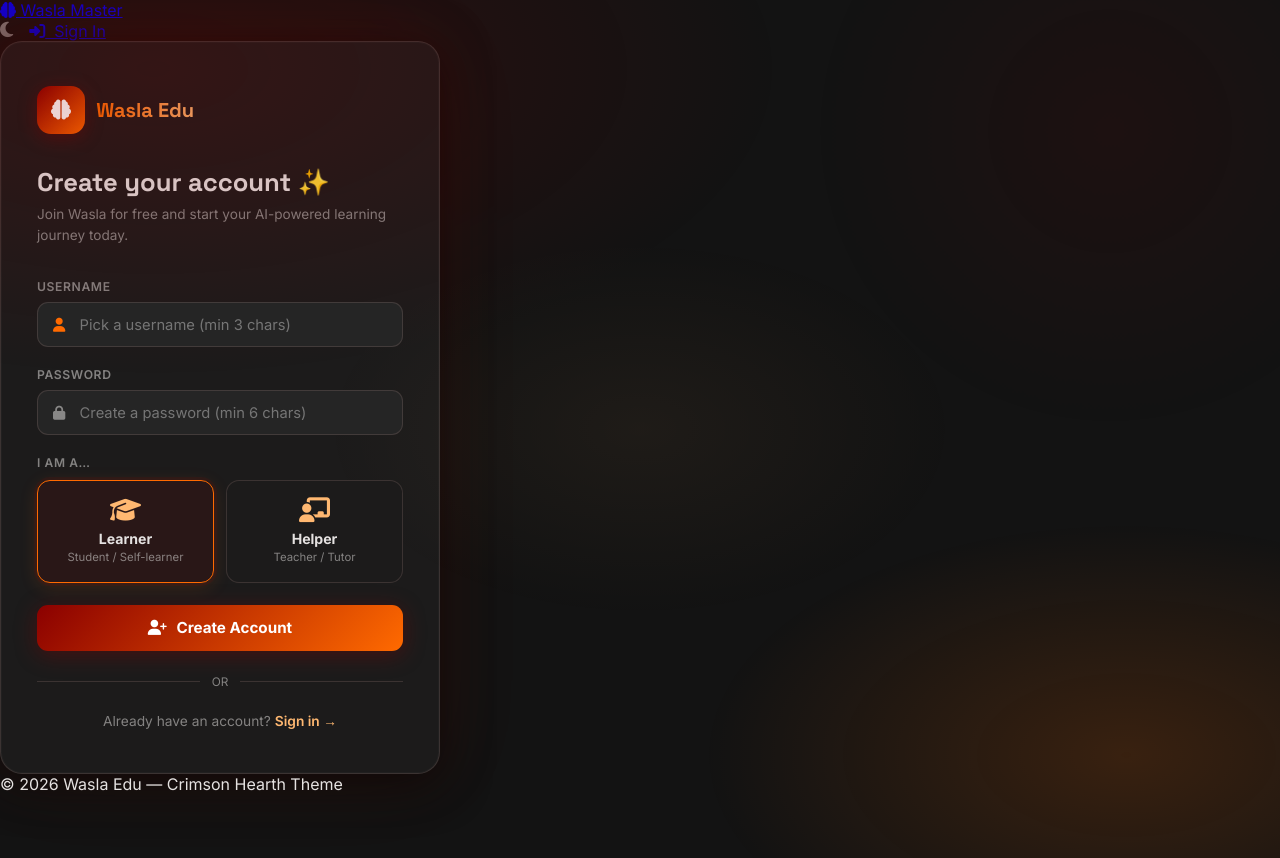
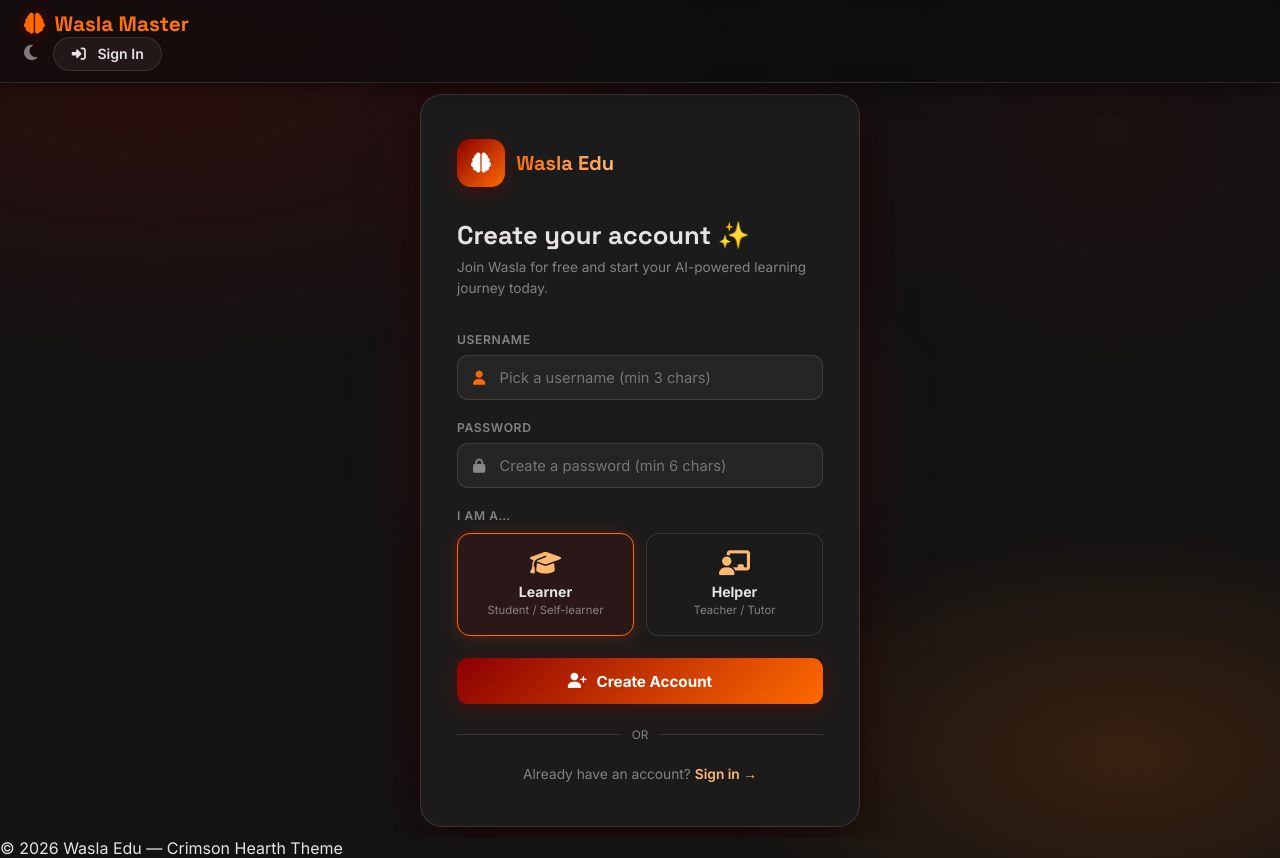
Before and after one commit to blackeagle686/edu_chatbot, a FastAPI app: page /register in a window 1280 px wide. Run offline with FastAPI, Linux system fonts and the light colour scheme; parts of the project's set-up code (start-up, migrations or seed data) failed here and were passed over; some libraries are stand-ins or nearby versions.

Commit message:
Clean Frontend

```diff
--- a/EducationalChatbot/static/style.css
+++ b/EducationalChatbot/static/style.css
@@ -165,7 +165,7 @@ body::after {
 
 .navbar-brand {
     font-family: 'Space Grotesk', sans-serif;
-    font-size: 1.25rem;
+    font-size: 1.3rem;
     font-weight: 800;
     background: var(--grad-w);
     -webkit-background-clip: text;
@@ -180,7 +180,7 @@ body::after {
 .navbar-brand i {
     -webkit-text-fill-color: initial;
     color: var(--secondary);
-    filter: drop-shadow(0 0 8px var(--primary));
+    filter: drop-shadow(0 0 8px rgba(139, 0, 0, 0.6));
 }
 
 .navbar-tagline {
@@ -757,67 +757,17 @@ body::after {
 }
 
 /* ── Generated DOCUMENT XML blocks ───────────────────────── */
-document {
-    display: block;
-    background: rgba(139, 0, 0, 0.05);
-    border-left: 4px solid var(--secondary);
-    padding: 1.5rem;
-    margin: 1.25rem 0;
-    border-radius: 0 var(--r-md) var(--r-md) 0;
-    box-shadow: 0 4px 20px rgba(139, 0, 0, 0.12);
+/* ── Auth Layout ──────────────────────────────────────────── */
+.auth-main {
+    flex: 1;
+    display: flex;
+    align-items: center;
+    justify-content: center;
+    padding: 2.5rem 1.5rem;
+    overflow-y: auto;
+    min-height: 0;
     position: relative;
-}
-
-document::before {
-    content: '📄 GENERATED DOCUMENT';
-    display: block;
-    font-size: 0.70rem;
-    font-weight: 700;
-    color: var(--secondary);
-    letter-spacing: 1.5px;
-    margin-bottom: 1rem;
-    text-transform: uppercase;
-}
-
-document title {
-    display: block;
-    font-size: 1.55rem;
-    font-weight: 700;
-    color: var(--txt-1);
-    border-bottom: 1px solid var(--brd-s);
-    padding-bottom: 0.5rem;
-    margin-bottom: 0.4rem;
-}
-
-document subtitle {
-    display: block;
-    font-size: 1.05rem;
-    font-weight: 600;
-    color: var(--tertiary);
-    margin-bottom: 1.2rem;
-}
-
-document introduction,
-document benefits,
-document conclusion,
-document section {
-    display: block;
-    margin-top: 1rem;
-    padding: 1.15rem;
-    background: rgba(14, 14, 14, 0.3);
-    border-radius: var(--r-sm);
-    border: 1px solid var(--brd);
-}
-
-document para {
-    display: block;
-    margin-bottom: 0.9rem;
-    line-height: 1.72;
-    color: var(--txt-var);
-}
-
-document para:last-child {
-    margin-bottom: 0;
+    z-index: 1;
 }
 
 /* ── Responsive ───────────────────────────────────────────── */
@@ -1084,38 +1034,30 @@ label.lbl {
     left: 0;
     right: 0;
     z-index: 100;
-    background: rgba(14, 14, 14, .78);
-    backdrop-filter: blur(24px) saturate(180%);
-    -webkit-backdrop-filter: blur(24px) saturate(180%);
-    border-bottom: 1px solid var(--brd);
     padding: 0.85rem 2rem;
-    display: flex;
-    align-items: center;
-    justify-content: space-between;
 }
 
-[data-theme="light"] .lp-nav {
-    background: rgba(255, 255, 255, 0.82);
+/* ── Nav Pill ───────────────────────────────────────────── */
+.nav-pill {
+    display: inline-flex;
+    align-items: center;
+    gap: 0.5rem;
+    padding: 0.45rem 1.1rem;
+    background: rgba(255, 255, 255, 0.05);
+    border: 1px solid var(--brd);
+    border-radius: 50px;
+    color: var(--txt-1);
+    font-size: 0.88rem;
+    font-weight: 600;
+    text-decoration: none;
+    transition: all var(--ease);
 }
 
-.lp-brand {
-    font-family: 'Space Grotesk', sans-serif;
-    font-size: 1.3rem;
-    font-weight: 800;
-    background: var(--grad-w);
-    -webkit-background-clip: text;
-    -webkit-text-fill-color: transparent;
-    background-clip: text;
-    display: flex;
-    align-items: center;
-    gap: 0.55rem;
-    text-decoration: none;
-}
-
-.lp-brand i {
-    -webkit-text-fill-color: initial;
-    color: var(--secondary);
-    filter: drop-shadow(0 0 8px rgba(139, 0, 0, .6));
+.nav-pill:hover {
+    background: rgba(139, 0, 0, 0.15);
+    border-color: var(--secondary);
+    color: var(--tertiary);
+    transform: translateY(-1px);
 }
 
 .lp-nav-links {
--- a/EducationalChatbot/templates/register.html
+++ b/EducationalChatbot/templates/register.html
@@ -10,13 +10,13 @@
         href="https://fonts.googleapis.com/css2?family=Inter:wght@300;400;500;600;700&family=Space+Grotesk:wght@600;700;800&display=swap"
         rel="stylesheet">
     <link rel="stylesheet" href="https://cdnjs.cloudflare.com/ajax/libs/font-awesome/6.4.0/css/all.min.css">
-    <link rel="stylesheet" href="../static/style.css">
+    <link rel="stylesheet" href="/static/style.css">
     <script src="/static/fouc.js"></script>
 </head>
 
 <body>
-    <nav>
-        <a class="brand" href="/landing"><i class="fas fa-brain"></i> Wasla Master</a>
+    <nav class="navbar">
+        <a class="navbar-brand" href="/landing"><i class="fas fa-brain"></i> Wasla Master</a>
         <div style="display:flex; gap:1rem; align-items:center;">
             <button id="themeToggleBtn" title="Toggle Theme"
                 style="border:none; cursor:pointer; background:transparent; font-size:1.1rem; color:var(--txt-m); transition:color 0.2s;"
@@ -26,7 +26,7 @@
             <a class="nav-pill" href="/login"><i class="fas fa-sign-in-alt"></i> &nbsp;Sign In</a>
         </div>
     </nav>
-    <main>
+    <main class="auth-main">
         <div class="auth-card">
             <div class="auth-logo">
                 <div class="auth-logo-icon"><i class="fas fa-brain"></i></div>
@@ -87,7 +87,7 @@
     </main>
     <footer>© 2026 Wasla Edu — Crimson Hearth Theme</footer>
 
-    <script src="../static/main.js"></script>
+    <script src="/static/main.js"></script>
 </body>
 
 </html>
```
Also changed, not shown: EducationalChatbot/templates/landing.html (+4 -4 lines), EducationalChatbot/templates/login.html (+5 -5 lines).
